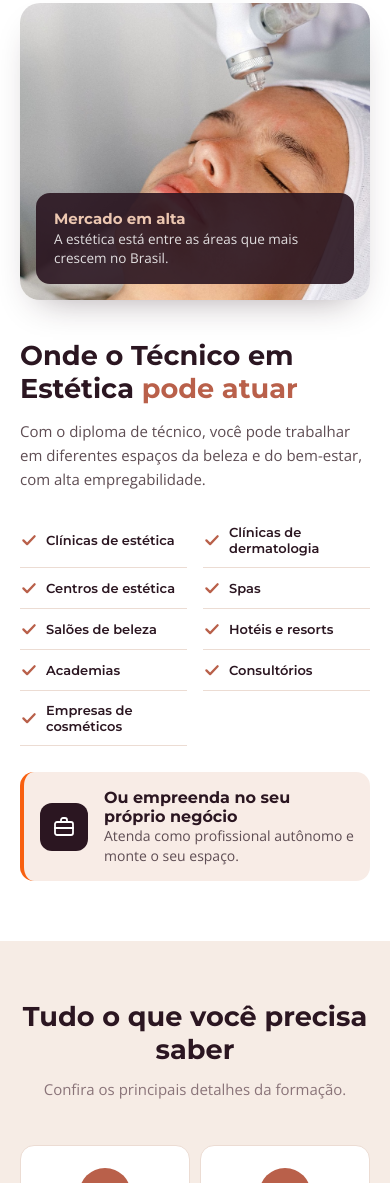
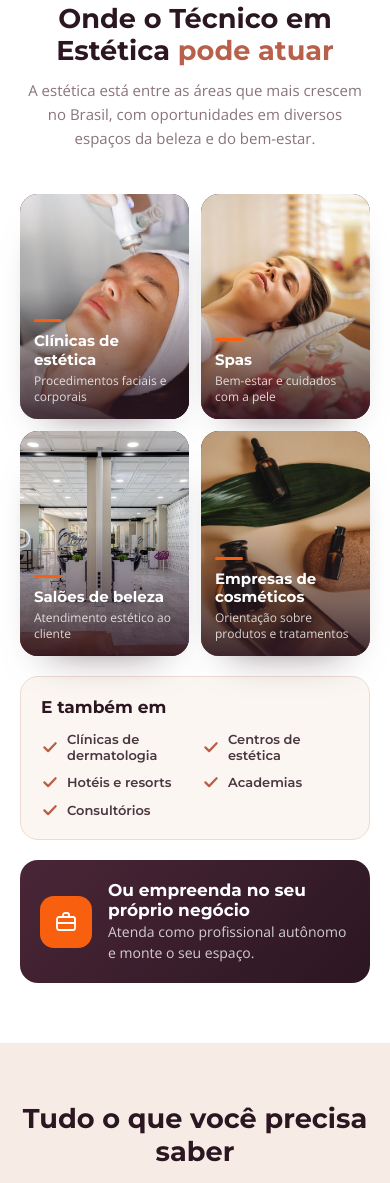
Before and after one commit to ia-brazil/EscolaSalute-LP-Estetica, a plain HTML site: page index.html in a window 390 px wide. Shown: the part 4885-6068 px from the top of the page. Drawn offline with nearby package versions, Linux system fonts and the light colour scheme.

Commit message:
Onde atuar: cards com foto por área de atuação
Troca a foto única com lista de checks por 4 cards com foto
(Clínicas de estética, Spas, Salões de beleza e Empresas de
cosméticos), um card "E também em" com as demais áreas e um card
de destaque para quem quer empreender. Fotos da Pexels (licença livre).

```diff
--- a/assets/css/style.css
+++ b/assets/css/style.css
@@ -134,20 +134,26 @@ h1,h2,h3,p{margin:0}
 .grade__foot strong{display:block;font:700 17px var(--head);color:var(--wine)}
 
 /* Onde atuar */
-.places__grid{display:grid;grid-template-columns:.85fr 1.15fr;gap:64px;align-items:center}
-.places__photo{position:relative;overflow:hidden;border-radius:20px;box-shadow:var(--shadow)}
-.places__photo img{width:100%;aspect-ratio:4/5;object-fit:cover;object-position:50% 30%}
-.places__note{position:absolute;left:16px;right:16px;bottom:16px;padding:16px 18px;border-radius:14px;background:rgba(43,22,33,.9);color:rgba(255,255,255,.85);font-size:13.5px;line-height:1.4}
-.places__note strong{display:block;margin-bottom:2px;font:700 15px var(--head);color:var(--nude)}
-.places__copy>p{margin:14px 0 22px}
-.places__list{display:grid;grid-template-columns:1fr 1fr;column-gap:28px}
-.places__list li{display:flex;align-items:center;gap:10px;padding:13px 0;border-bottom:1px solid var(--line);font:600 15px var(--head);color:var(--wine)}
-.places__list .ico{width:18px;height:18px;color:var(--rose);stroke-width:3}
-.places__own{display:flex;align-items:center;gap:16px;margin-top:26px;padding:18px 20px;border-radius:14px;background:var(--blush-2);border-left:4px solid var(--orange)}
-.places__own-ico{display:grid;place-items:center;flex:none;width:48px;height:48px;border-radius:12px;background:var(--wine);color:#fff}
+.pcards{display:grid;grid-template-columns:repeat(4,1fr);gap:20px}
+.pcard{position:relative;overflow:hidden;aspect-ratio:3/4;border-radius:18px;background:var(--wine);box-shadow:0 22px 40px -28px rgba(43,22,33,.6)}
+.pcard img{width:100%;height:100%;object-fit:cover;transition:transform .5s}
+.pcard:hover img{transform:scale(1.05)}
+.pcard::after{content:"";position:absolute;inset:0;background:linear-gradient(180deg,rgba(43,22,33,0) 42%,rgba(43,22,33,.88))}
+.pcard__txt{position:absolute;left:22px;right:22px;bottom:20px;z-index:1;color:#fff}
+.pcard__txt::before{content:"";display:block;width:28px;height:3px;margin-bottom:10px;border-radius:2px;background:var(--orange)}
+.pcard__txt strong{display:block;font:700 18px/1.25 var(--head)}
+.pcard__txt span{display:block;margin-top:3px;font-size:13px;line-height:1.35;color:rgba(255,255,255,.8)}
+.places__more{display:grid;grid-template-columns:1.4fr 1fr;gap:20px;margin-top:20px}
+.places__also{padding:24px 28px;border:1px solid var(--line);border-radius:18px;background:var(--cream)}
+.places__also>strong{display:block;margin-bottom:14px;font:700 17px var(--head);color:var(--wine)}
+.places__also ul{display:grid;grid-template-columns:repeat(3,auto);justify-content:start;gap:12px 28px}
+.places__also li{display:flex;align-items:center;gap:8px;font:600 14px var(--head);color:var(--ink-2)}
+.places__also .ico{width:18px;height:18px;color:var(--rose);stroke-width:3}
+.places__own{display:flex;align-items:center;gap:16px;padding:24px 26px;border-radius:18px;background:linear-gradient(135deg,var(--wine-2),var(--wine));color:rgba(255,255,255,.78)}
+.places__own-ico{display:grid;place-items:center;flex:none;width:52px;height:52px;border-radius:14px;background:var(--orange);color:#fff}
 .places__own-ico .ico{width:24px;height:24px;stroke-width:1.8}
-.places__own p{font-size:14px;line-height:1.4}
-.places__own strong{display:block;font:700 16px var(--head);color:var(--wine)}
+.places__own p{font-size:14px;line-height:1.45}
+.places__own strong{display:block;margin-bottom:2px;font:700 17px var(--head);color:#fff}
 
 /* Tudo o que você precisa saber */
 .info{background:var(--sand)}
@@ -219,7 +225,6 @@ h1,h2,h3,p{margin:0}
 @media (max-width:1080px){
   .header__in{gap:24px}
   .nav{gap:22px}
-  .places__grid{gap:40px}
   .hero__media{width:58%}
 }
 @media (max-width:900px){
@@ -235,7 +240,7 @@ h1,h2,h3,p{margin:0}
   .hero__media{position:relative;order:2;width:100%;height:340px;margin-top:8px}
   .hero__media img{object-position:70% 45%}
   .hero__media::after{background:linear-gradient(180deg,var(--cream) 0%,rgba(251,246,241,0) 38%)}
-  .about__grid,.places__grid,.offer__grid{grid-template-columns:1fr}
+  .about__grid,.offer__grid{grid-template-columns:1fr}
   .skills{margin-top:-40px}
   .skills__card{grid-template-columns:1fr 1fr}
   .skills__card li:nth-child(3){border-left:0}
@@ -243,10 +248,10 @@ h1,h2,h3,p{margin:0}
   .about__grid{gap:48px}
   .about__photo{max-width:560px;width:calc(100% - 20px)}
   .modules{grid-template-columns:1fr;max-width:560px;margin:0 auto}
-  .places__photo{max-width:560px}
-  .places__photo img{aspect-ratio:4/3.4;object-position:50% 25%}
   .facts{grid-template-columns:repeat(2,1fr)}
   .offer__grid{gap:40px}
+  .pcards{grid-template-columns:repeat(2,1fr)}
+  .places__more{grid-template-columns:1fr}
   .faq__grid{grid-template-columns:1fr}
   .final{background:linear-gradient(0deg,var(--wine) 45%,rgba(43,22,33,.55)),url(../img/eletroterapia-facial.jpg) 70% 45%/cover no-repeat var(--wine);padding:180px 0 56px}
   .footer__top{grid-template-columns:1fr;gap:28px;text-align:center;justify-items:center}
@@ -288,9 +293,14 @@ h1,h2,h3,p{margin:0}
   .module__num{font-size:40px}
   .grade__foot{flex-direction:column;text-align:center}
   .grade__foot .btn{width:100%}
-  .places__list{column-gap:16px}
-  .places__list li{gap:8px;padding:11px 0;font-size:13px}
-  .places__own{padding:16px}
+  .pcards{gap:12px}
+  .pcard__txt{left:14px;right:14px;bottom:14px}
+  .pcard__txt strong{font-size:15px}
+  .pcard__txt span{font-size:12px}
+  .places__also{padding:20px}
+  .places__also ul{grid-template-columns:1fr 1fr;gap:10px 14px}
+  .places__also li{font-size:13px}
+  .places__own{padding:20px}
   .facts{gap:10px}
   .fact{padding:22px 10px 18px}
   .fact__ico{width:52px;height:52px;margin-bottom:12px}
--- a/index.html
+++ b/index.html
@@ -204,26 +204,24 @@
   </section>
 
   <section class="section places" id="atuacao">
-    <div class="container places__grid">
-      <div class="places__photo">
-        <img src="assets/img/atuacao-procedimento-facial.jpg" alt="Esteticista realizando procedimento facial com aparelho em cliente" width="900" height="1350" loading="lazy">
-        <div class="places__note"><strong>Mercado em alta</strong>A estética está entre as áreas que mais crescem no Brasil.</div>
-      </div>
-      <div class="places__copy">
-        <h2 class="title title--left">Onde o Técnico em Estética <span class="hl">pode atuar</span></h2>
-        <p>Com o diploma de técnico, você pode trabalhar em diferentes espaços da beleza e do bem-estar, com alta empregabilidade.</p>
-        <ul class="places__list">
-          <li><svg class="ico"><use href="#i-check"/></svg>Clínicas de estética</li>
-          <li><svg class="ico"><use href="#i-check"/></svg>Clínicas de dermatologia</li>
-          <li><svg class="ico"><use href="#i-check"/></svg>Centros de estética</li>
-          <li><svg class="ico"><use href="#i-check"/></svg>Spas</li>
-          <li><svg class="ico"><use href="#i-check"/></svg>Salões de beleza</li>
-          <li><svg class="ico"><use href="#i-check"/></svg>Hotéis e resorts</li>
-          <li><svg class="ico"><use href="#i-check"/></svg>Academias</li>
-          <li><svg class="ico"><use href="#i-check"/></svg>Consultórios</li>
-          <li><svg class="ico"><use href="#i-check"/></svg>Empresas de cosméticos</li>
-        </ul>
-        <div class="places__own"><span class="places__own-ico"><svg class="ico"><use href="#i-briefcase"/></svg></span><p><strong>Ou empreenda no seu próprio negócio</strong>Atenda como profissional autônomo e monte o seu espaço.</p></div>
+    <div class="container">
+      <h2 class="title">Onde o Técnico em Estética <span class="hl">pode atuar</span></h2>
+      <p class="subtitle">A estética está entre as áreas que mais crescem no Brasil, com oportunidades em diversos espaços da beleza e do bem-estar.</p>
+      <ul class="pcards">
+        <li class="pcard"><img src="assets/img/atuacao-clinica-estetica.jpg" alt="Esteticista realizando procedimento facial com aparelho em clínica" width="800" height="1200" loading="lazy" style="object-position:50% 30%"><div class="pcard__txt"><strong>Clínicas de estética</strong><span>Procedimentos faciais e corporais</span></div></li>
+        <li class="pcard"><img src="assets/img/atuacao-spa.jpg" alt="Cliente relaxando em ambiente de spa" width="1200" height="800" loading="lazy" style="object-position:58% 50%"><div class="pcard__txt"><strong>Spas</strong><span>Bem-estar e cuidados com a pele</span></div></li>
+        <li class="pcard"><img src="assets/img/atuacao-salao-de-beleza.jpg" alt="Salão de beleza moderno e iluminado" width="1200" height="816" loading="lazy" style="object-position:55% 50%"><div class="pcard__txt"><strong>Salões de beleza</strong><span>Atendimento estético ao cliente</span></div></li>
+        <li class="pcard"><img src="assets/img/atuacao-cosmeticos.jpg" alt="Frascos de cosméticos para cuidados com a pele" width="800" height="1200" loading="lazy"><div class="pcard__txt"><strong>Empresas de cosméticos</strong><span>Orientação sobre produtos e tratamentos</span></div></li>
+      </ul>
+      <div class="places__more">
+        <div class="places__also">
+          <strong>E também em</strong>
+          <ul><li><svg class="ico"><use href="#i-check"/></svg>Clínicas de dermatologia</li><li><svg class="ico"><use href="#i-check"/></svg>Centros de estética</li><li><svg class="ico"><use href="#i-check"/></svg>Hotéis e resorts</li><li><svg class="ico"><use href="#i-check"/></svg>Academias</li><li><svg class="ico"><use href="#i-check"/></svg>Consultórios</li></ul>
+        </div>
+        <div class="places__own">
+          <span class="places__own-ico"><svg class="ico"><use href="#i-briefcase"/></svg></span>
+          <p><strong>Ou empreenda no seu próprio negócio</strong>Atenda como profissional autônomo e monte o seu espaço.</p>
+        </div>
       </div>
     </div>
   </section>
```
Also changed, not shown: assets/img/atuacao-clinica-estetica.jpg (added), assets/img/atuacao-cosmeticos.jpg (added), assets/img/atuacao-procedimento-facial.jpg (deleted), assets/img/atuacao-salao-de-beleza.jpg (added), assets/img/atuacao-spa.jpg (added).
